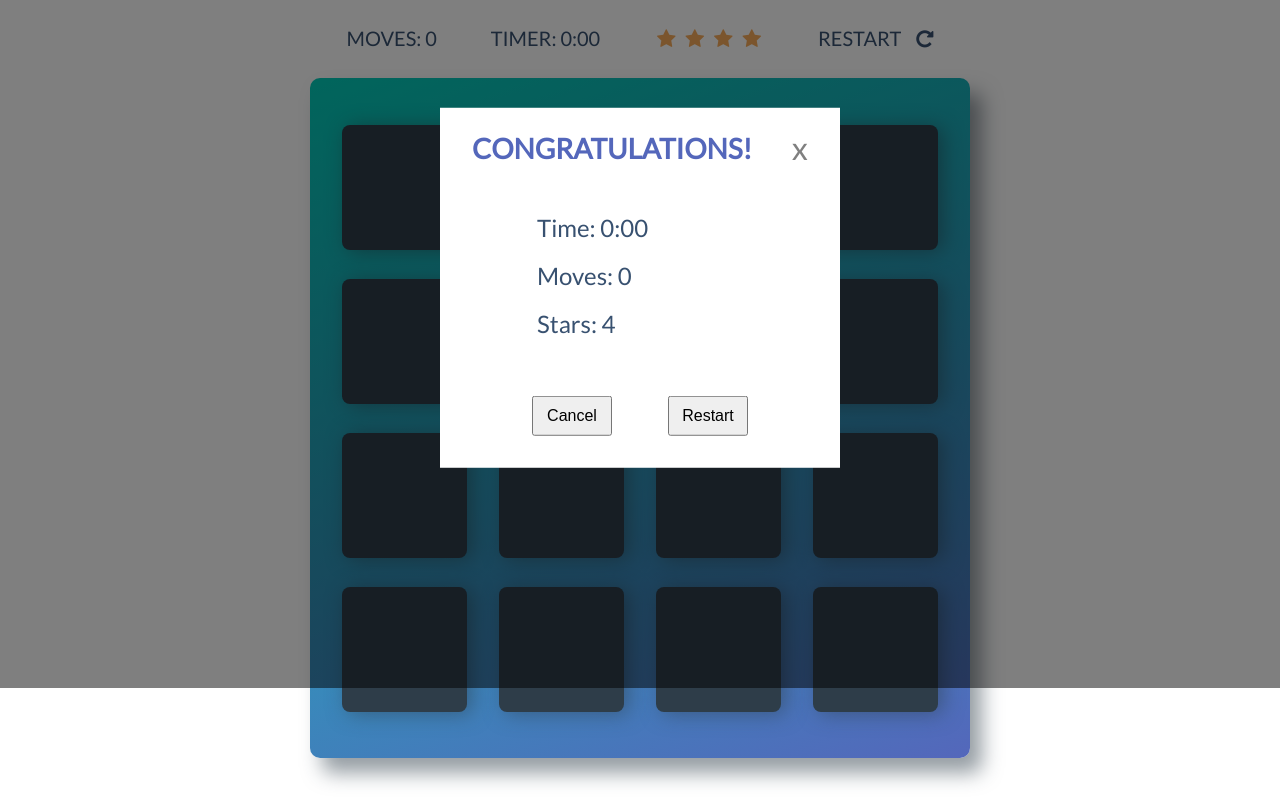
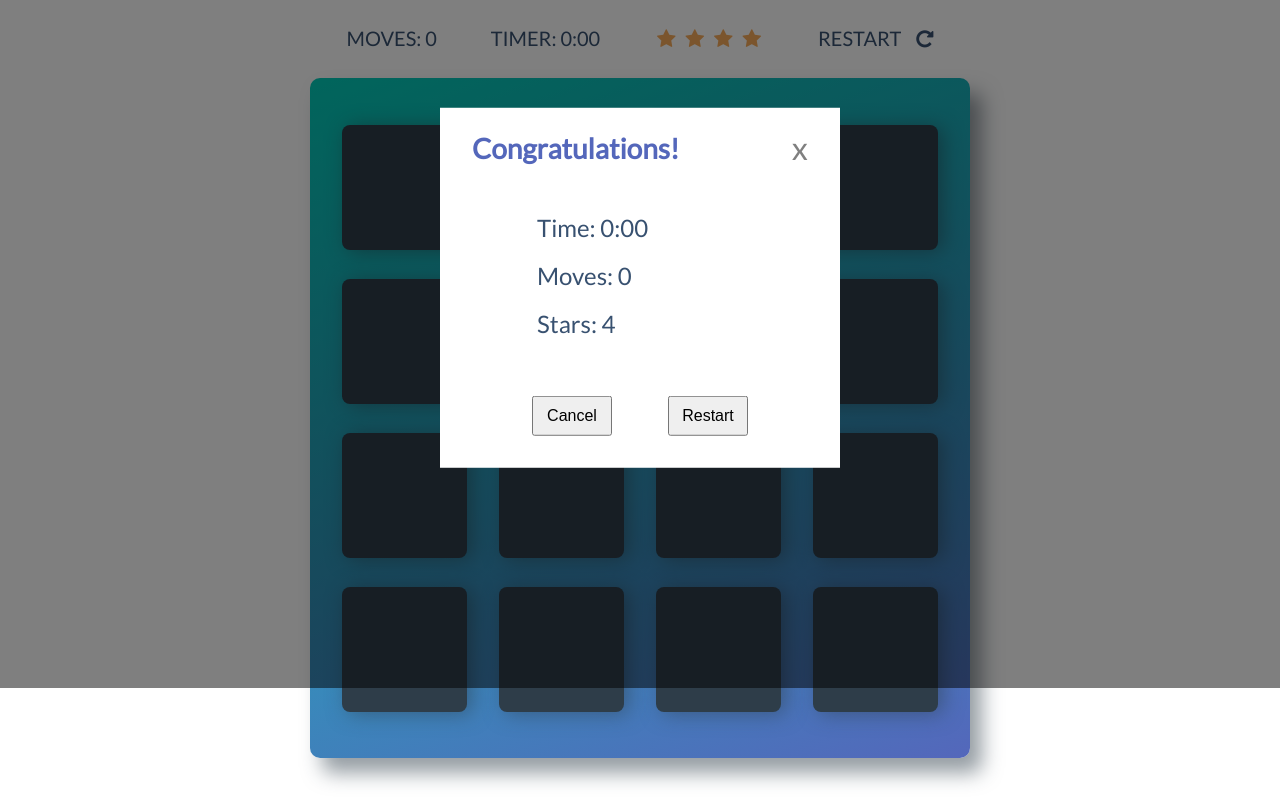
Before and after one commit to julia-crosara/concentration-game, a plain HTML site: page index.html in a window 1280 px wide. Shown: the part 112-918 px from the top of the page. Drawn offline with Linux system fonts and the light colour scheme.

```diff
--- a/css/app.css
+++ b/css/app.css
@@ -139,7 +139,7 @@
     font-size: 33px;
 }
 
-/* Modal */
+/* Modal window*/
 
 .modal-bg {
     position: absolute;
@@ -168,12 +168,10 @@
 .modal-heading {
     display: flex;
     justify-content: space-between;
-
 }
 
 .modal-title {
     font-size: 1.75rem;
-    text-transform: uppercase;
     color: #5467bb;
 }
 
@@ -182,7 +180,6 @@
     padding: 20px 0 0 0;
     color: gray;
 }
-
 
 .modal-stats li {
     list-style: none;
```
